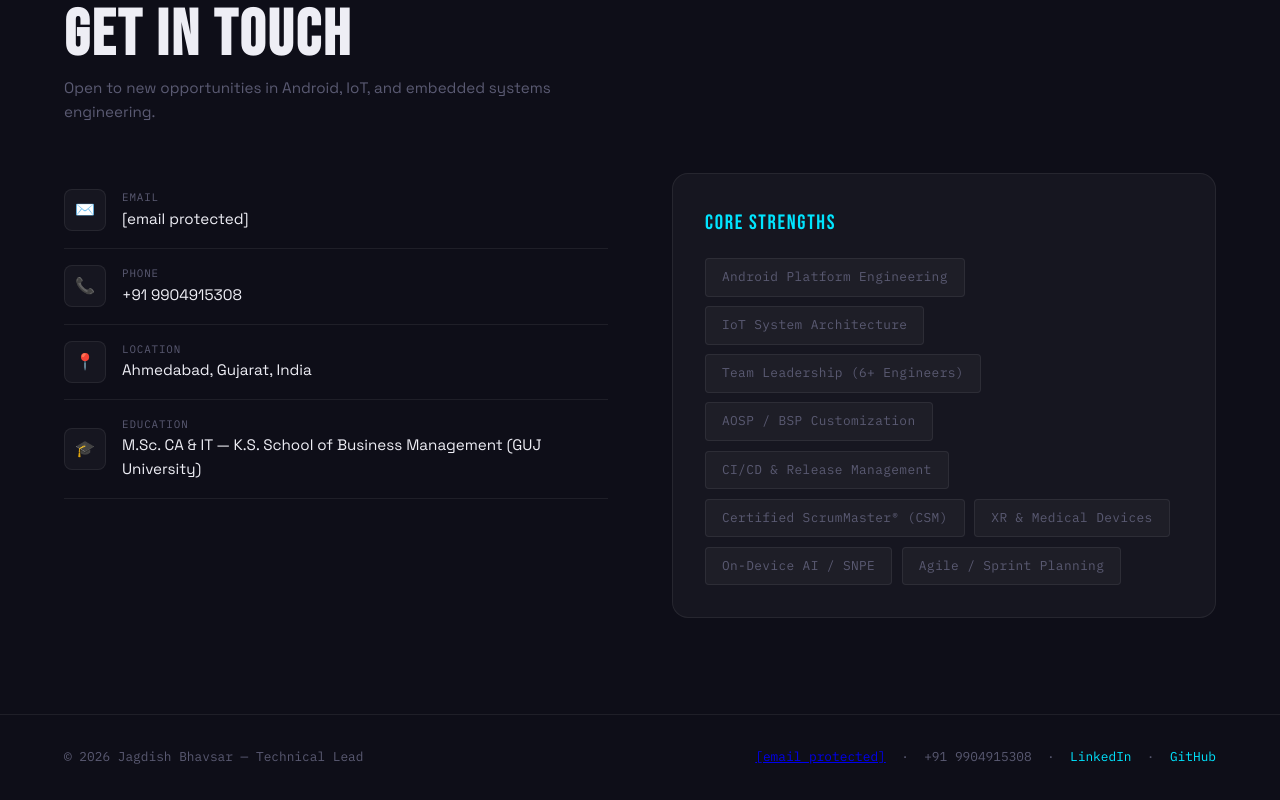
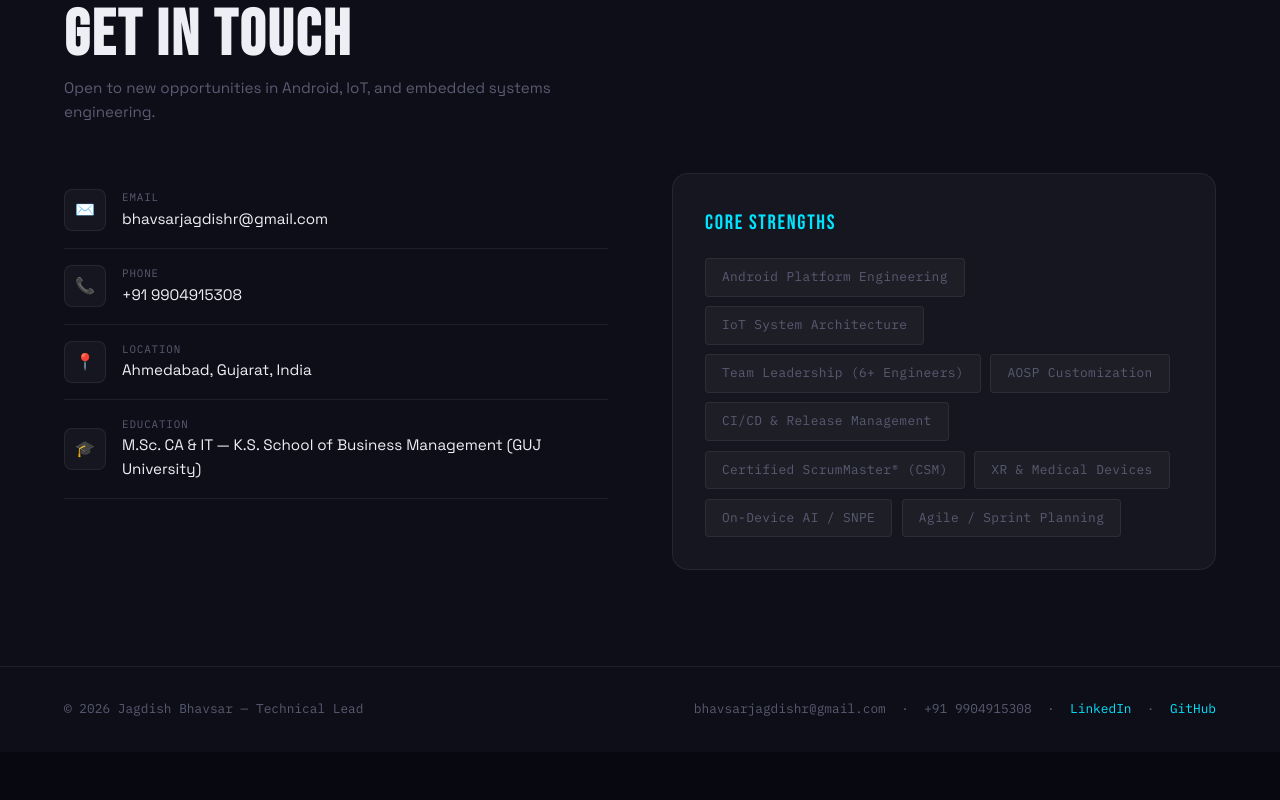
Before and after one commit to jagdish-bhavsar-lab/jagdishbhavsar.github.io, a plain HTML site: page index.html in a window 1280 px wide. Shown: the part 6119-6919 px from the top of the page. After the commit the page ends 6871 px from the top, so only its background shows below. Drawn offline with Linux system fonts and the light colour scheme.

Commit message:
Update Core Strengths
remove BSP from Core Strengths

```diff
--- a/index.html
+++ b/index.html
@@ -391,7 +391,7 @@
   <p class="section-sub">Open to new opportunities in Android, IoT, and embedded systems engineering.</p>
   <div class="contact-grid reveal">
     <div>
-      <div class="contact-item"><div class="contact-icon">✉️</div><div><div class="contact-label">Email</div><a href="/cdn-cgi/l/email-protection#32505a5344415340585355565b415a4072555f535b5e1c515d5f" class="contact-value"><span class="__cf_email__" data-cfemail="d7b5bfb6a1a4b6a5bdb6b0b3bea4bfa597b0bab6bebbf9b4b8ba">[email&#160;protected]</span></a></div></div>
+      <div class="contact-item"><div class="contact-icon">✉️</div><div><div class="contact-label">Email</div><a href="mailto:bhavsarjagdishr@gmail.com" class="contact-value">bhavsarjagdishr@gmail.com</a></div></div>
       <div class="contact-item"><div class="contact-icon">📞</div><div><div class="contact-label">Phone</div><a href="tel:+919904915308" class="contact-value">+91 9904915308</a></div></div>
       <div class="contact-item"><div class="contact-icon">📍</div><div><div class="contact-label">Location</div><div class="contact-value">Ahmedabad, Gujarat, India</div></div></div>
       <div class="contact-item"><div class="contact-icon">🎓</div><div><div class="contact-label">Education</div><div class="contact-value">M.Sc. CA & IT — K.S. School of Business Management (GUJ University)</div></div></div>
@@ -402,7 +402,7 @@
         <span class="tag" style="padding:0.5rem 1rem;font-size:0.8rem;">Android Platform Engineering</span>
         <span class="tag" style="padding:0.5rem 1rem;font-size:0.8rem;">IoT System Architecture</span>
         <span class="tag" style="padding:0.5rem 1rem;font-size:0.8rem;">Team Leadership (6+ Engineers)</span>
-        <span class="tag" style="padding:0.5rem 1rem;font-size:0.8rem;">AOSP / BSP Customization</span>
+        <span class="tag" style="padding:0.5rem 1rem;font-size:0.8rem;">AOSP Customization</span>
         <span class="tag" style="padding:0.5rem 1rem;font-size:0.8rem;">CI/CD & Release Management</span>
         <span class="tag" style="padding:0.5rem 1rem;font-size:0.8rem;">Certified ScrumMaster® (CSM)</span>
         <span class="tag" style="padding:0.5rem 1rem;font-size:0.8rem;">XR & Medical Devices</span>
@@ -415,9 +415,7 @@
 
 <footer>
   <p>© 2026 Jagdish Bhavsar — Technical Lead</p>
-  <p><a href="/cdn-cgi/l/email-protection" class="__cf_email__" data-cfemail="e2808a8394918390888385868b918a90a2858f838b8ecc818d8f">[email&#160;protected]</a> &nbsp;·&nbsp; +91 9904915308 &nbsp;·&nbsp; <a href="https://www.linkedin.com/in/jagdish-bhavsar" target="_blank" style="color:var(--accent);text-decoration:none;">LinkedIn</a> &nbsp;·&nbsp; <a href="https://github.com/jagdish-bhavsar-lab" target="_blank" style="color:var(--accent);text-decoration:none;">GitHub</a></p>
+  <p><a href="mailto:bhavsarjagdishr@gmail.com" style="color:var(--muted);text-decoration:none;">bhavsarjagdishr@gmail.com</a> &nbsp;·&nbsp; +91 9904915308 &nbsp;·&nbsp; <a href="https://www.linkedin.com/in/jagdish-bhavsar" target="_blank" style="color:var(--accent);text-decoration:none;">LinkedIn</a> &nbsp;·&nbsp; <a href="https://github.com/jagdish-bhavsar-lab" target="_blank" style="color:var(--accent);text-decoration:none;">GitHub</a></p>
 </footer>
 
-<script data-cfasync="false" src="/cdn-cgi/scripts/5c5dd728/cloudflare-static/email-decode.min.js"></script><script>
-  const allReveal = document.querySelectorAll('.reveal, .stagger');
-  const io = new IntersectionObserver((entr
+<script data-cfasync="false" src=
```
